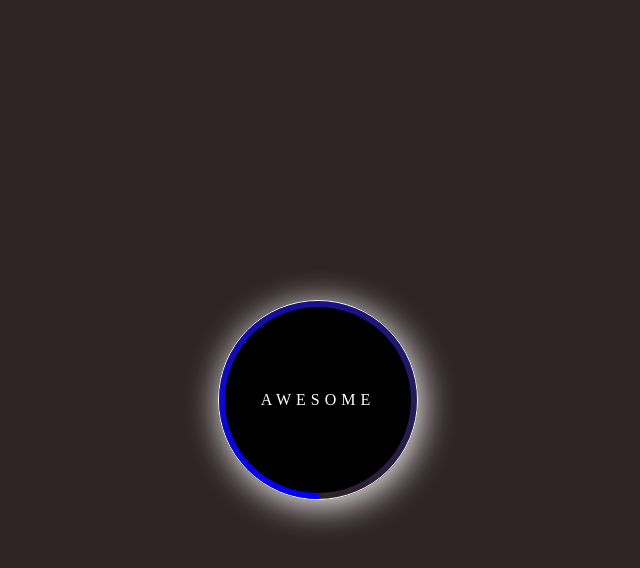
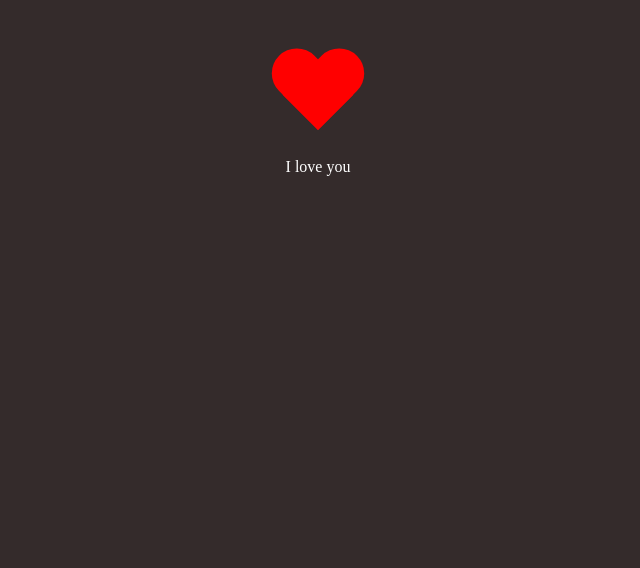
Before and after one commit to womoboy/animations-effects, a plain HTML site: page index.html in a window 1280 px wide. Shown: the whole page, without its empty margins (322-962 px from the left). Drawn offline with Linux system fonts and the light colour scheme.

Commit message:
create heart

```diff
--- a/index.html
+++ b/index.html
@@ -9,7 +9,8 @@
   </head>
   <body>
       <section class="container">
-        <div class="anim-box"></div>
+        <div class="heart"></div>
+        <p>I love you</p>
       </section>
 
   </body>
--- a/style.css
+++ b/style.css
@@ -7,64 +7,45 @@
 }
 
 body {
-    background-color: rgb(47, 36, 36);
+    background-color: rgb(52, 43, 43);
 }
 
-.contaier {
-    width: 100vw;
-    height: 100vh;
-}
-
-.anim-box {
-    border-radius: 50%;
-    width: 200px;
-    height: 200px;
-    border: 1px solid white;
-    position: absolute;
-    left: 0;
-    right: 0;
-    top: 0;
-    bottom: 0;
-    margin: auto;
-    box-shadow: 3px 5px 35px white;
-    overflow: hidden;
-}
-
-.anim-box:before {
-    content: '';
-    width: 150%;
-    height: 150%;
-    background-image: conic-gradient(
-        blue 0deg,
-        transparent 360deg
-    );
-    position: absolute;
-    left: -25%;
-    top: -25%;
-    animation: rotate 2s infinite linear;
-}
-
-@keyframes rotate {
-    100% {
-        transform: rotate(-360deg);
-    }
-}
-
-.anim-box:after {
-    content: 'AWESOME';
-    border-radius: 50%;
-    width: 94%;
-    height: 94%;
-    margin: auto;
-    position: absolute;
-    background-color: black;
-    color: white;
-    letter-spacing: 5px;
-    top: 0;
-    left: 0;
-    bottom: 0;
-    right: 0;
+.container {
     display: flex;
+    flex-direction: column;
     justify-content: center;
     align-items: center;
 }
+
+.heart {
+    position: relative;
+    width: 100px;
+    height: 90px;
+    margin: 50px auto;
+}
+
+.heart:before,
+.heart:after {
+    position: absolute;
+    content: '';
+    left: 50px;
+    top: 0;
+    width: 50px;
+    height: 80px;
+    background-color: red;
+    border-radius: 50px 50px 0 0;
+    transform: rotate(-45deg);
+    transform-origin: 0 100%;
+}
+
+.heart::after {
+    left: 0;
+    transform: rotate(45deg);
+    transform-origin: 100% 100%;
+}
+
+.container p {
+    color: white;
+    display: block;
+    margin-top: -2rem;
+}
```
